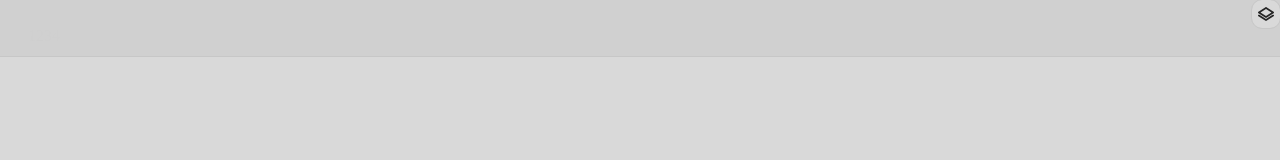
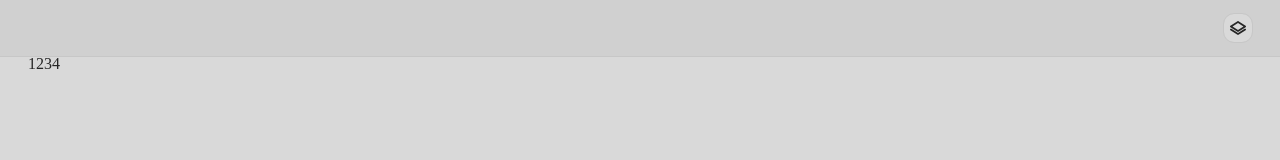
Before and after one commit to togithaka/todo, a Next.js app: page / in a window 1280 px wide. Both pictures are taken after a click on the element 1238 px from the left and 28 px from the top of the page. Shown: the top 160 px of the page. Built offline with nearby package versions, Linux system fonts and the light colour scheme.

Commit message:
style(`src/ui/components/page`): align dialog layout classes in `Dialog.tsx`
Updated the Dialog page container and header to use the Page-level style variants instead of View styles.

This ensures the dialog layout matches standard page spacing and header styling for visual consistency.

```diff
--- a/src/ui/components/page/Dialog.tsx
+++ b/src/ui/components/page/Dialog.tsx
@@ -42,8 +42,8 @@
       </div>
       {trigger && (
         <div className={DialogStyles.DialogItself}>
-          <div className={PageStyles.View}>
-            <Header className={HeaderStyles.View}>
+          <div className={PageStyles.Page}>
+            <Header className={HeaderStyles.Page}>
               <div className={DialogStyles.Nav}></div>
               <div
                 className={DialogStyles.TriggerOn}
```
